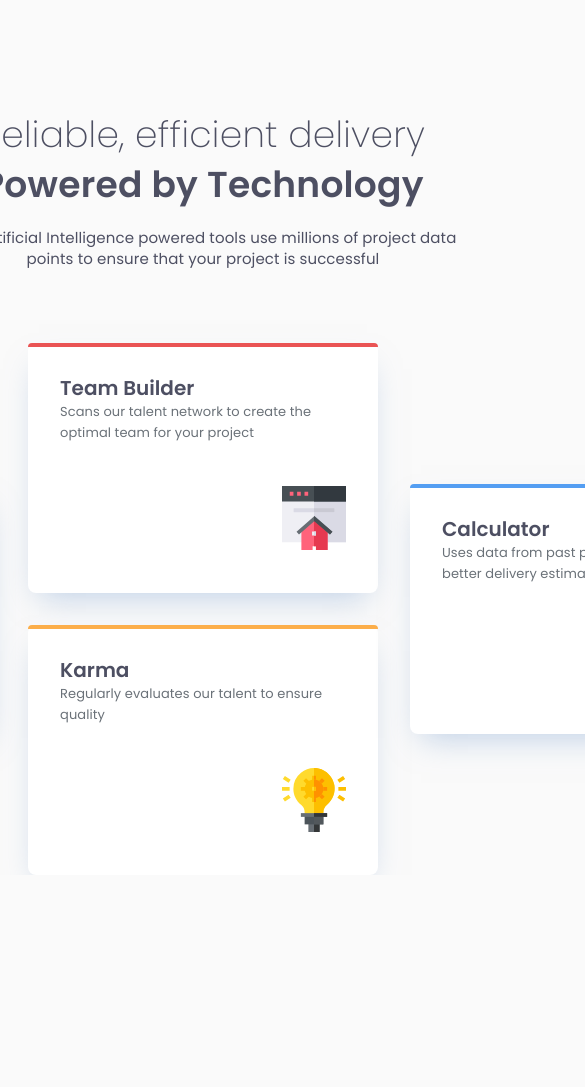
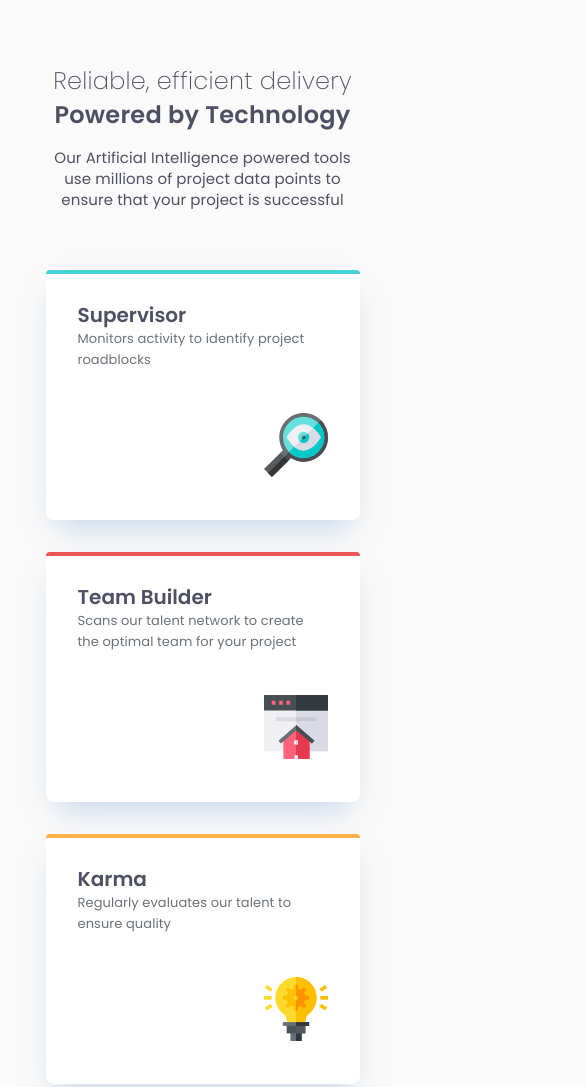
Before and after one commit to kuba-guzynski/four-card-feature-section-master, a plain HTML site: page index.html in a window 390 px wide. Shown: the top 1087 px of the page, 585 px wide, since content can reach past the window. Before the commit the page ends 875 px from the top, so only its background shows below. Drawn offline with Linux system fonts and the light colour scheme.

Commit message:
Update code with view for mobile devices

```diff
--- a/style.css
+++ b/style.css
@@ -60,7 +60,6 @@
 body {
     box-sizing: border-box;
     width: 100vw;
-    height: 100vh;
     background-color: #FAFAFA;
 
     padding: 102px 163px;
@@ -183,3 +182,86 @@ main {
 #calculator {
     background: #549EF2;
 }
+
+@media (max-width:600px) {
+    body {
+        box-sizing: border-box;
+        width: 100vw;
+        background-color: #FAFAFA;
+        padding: 56px 30px 46px 29px;
+    }
+
+    main {
+        width: 100%;
+        display: inline-flex;
+        flex-direction: column;
+        align-items: center;
+        justify-content: center;
+        gap: 60px;
+
+    }
+
+    .card-wrapper {
+        width: 100%;
+        display: flex;
+        flex-direction: column;
+        justify-content: center;
+        align-items: center;
+        gap: 32px;
+    }
+
+    .title-wrapper {
+        display: flex;
+        width: 316px;
+        flex-direction: column;
+        align-items: center;
+        gap: 16px;
+        color: #4D4F62;
+        text-align: center;
+    }
+
+    .content {
+
+        width: 314px;
+        height: 250px;
+
+        border-radius: 8px;
+        background: #FFF;
+        box-shadow: 0px 15px 30px -11px rgba(131, 166, 210, 0.50);
+
+    }
+
+    .list {
+        width: 314px;
+        height: 4px;
+        position: absolute;
+        border-top-left-radius: 8px;
+        border-top-right-radius: 8px;
+
+    }
+
+    .container {
+        box-sizing: border-box;
+        width: 314px;
+        height: 250px;
+        padding: 32px;
+        display: grid;
+        grid-template-row: repeat(2, 1fr);
+        gap: 32px;
+
+    }
+
+
+
+
+
+    .text-preset-2 {
+        font-size: 24px;
+    }
+
+    .text-preset-1 {
+        font-size: 24px;
+    }
+
+
+}
```
